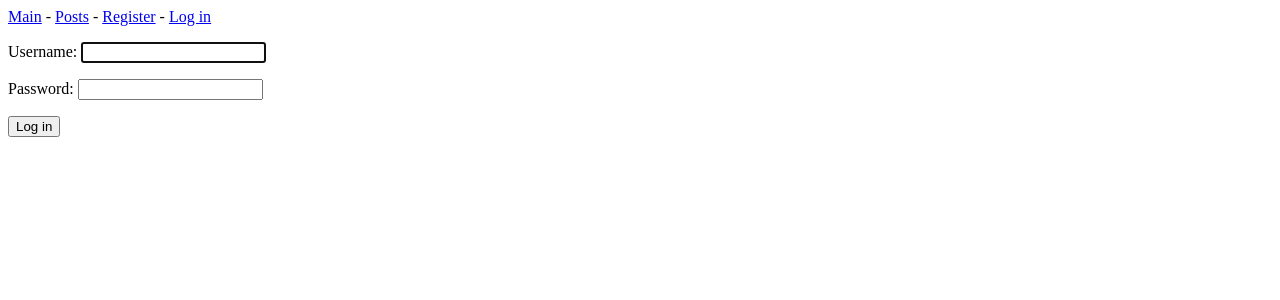
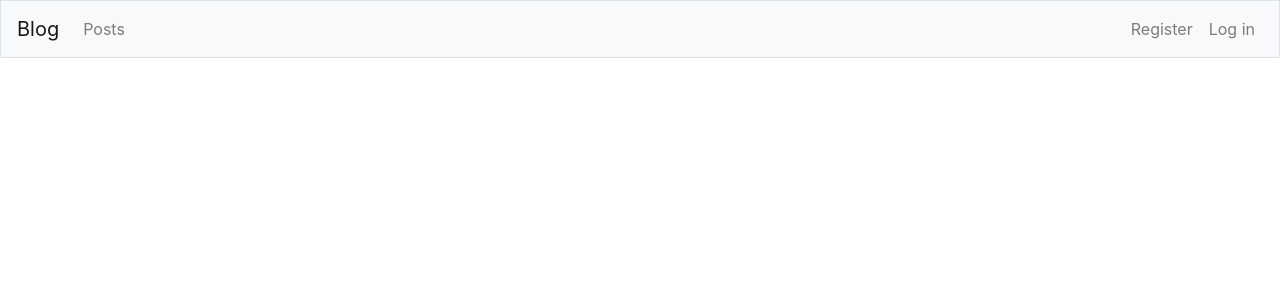
Before and after one commit to vitalaga/Blog, a Django app: page /users/login/?next=/edit_post/1/ in a window 1280 px wide. Shown: the top 300 px of the page. Run offline with Django 4.2, Linux system fonts and the light colour scheme; some libraries are stand-ins or nearby versions.

Commit message:
Uploaded django-bootstrap4, update base.html

```diff
--- a/blogs/templates/blogs/base.html
+++ b/blogs/templates/blogs/base.html
@@ -1,13 +1,50 @@
-<p>
-  <a href="{% url 'blogs:index' %}">Main</a> -
-  <a href="{% url 'blogs:posts' %}">Posts</a> -
-  {% if user.is_authenticated %}
-    Hello, {{ user.username }}.
-  <a href="{% url 'users:logout' %}">Log out</a>
-  {% else %}
-    <a href="{% url 'users:register' %}">Register</a> -
-    <a href="{% url 'users:login' %}">Log in</a>
-  {% endif %}
-</p>
+<!doctype html>
 
-{% block content %}{% endblock content %}
+<html lang="en">
+<head>
+  <meta charset="UTF-8">
+  <meta name="viewport"
+        content="width=device-width, initial-scale=1, shrink-to-fit=no">
+  <title>Blog</title>
+
+  {% load bootstrap4 %}
+  {% bootstrap_css %}
+  {% bootstrap_javascript jquery='full' %}
+</head>
+
+<body>
+<nav class="navbar navbar-expand-md navbar-light bg-light mb-4 border">
+  <a class="navbar-brand" href="{% url 'blogs:index' %}">Blog</a>
+
+  <button class="navbar-toggler" type="button" data-toggle="collapse"
+    data-target="#navbarColapse" aria-controls="navbarCollapse"
+    aria-expanded="false" aria-label="Toggle navigation">
+    <span class="navbar-toggler-icon"></span></button>
+  <div class="collapse navbar-collapse" id="navbarCollapse">
+    <ul class="navbar-nav mr-auto">
+      <li class="nav-item">
+        <a class="nav-link" href="{% url 'blogs:posts' %}">Posts</a>
+      </li>
+    </ul>
+    <ul class="navbar-nav ml-auto">
+      {% if user.is_authenticated %}
+        <li class="nav-item">
+          <span class="navbar-text">Hello, {{ user.username }}!</span>
+        </li>
+        <li class="nav-item">
+          <a class="nav-link" href="{% url 'users:logout' %}">Log out</a>
+        </li>
+      {% else %}
+        <li class="nav-item">
+          <a class="nav-link" href="{% url 'users:register' %}">Register</a>
+        </li>
+        <li class="nav-item">
+          <a class="nav-link" href="{% url 'users:login' %}">Log in</a>
+        </li>
+      {% endif %}
+    </ul>
+  </div>
+</nav>
+</body>
+
+</html>
```
